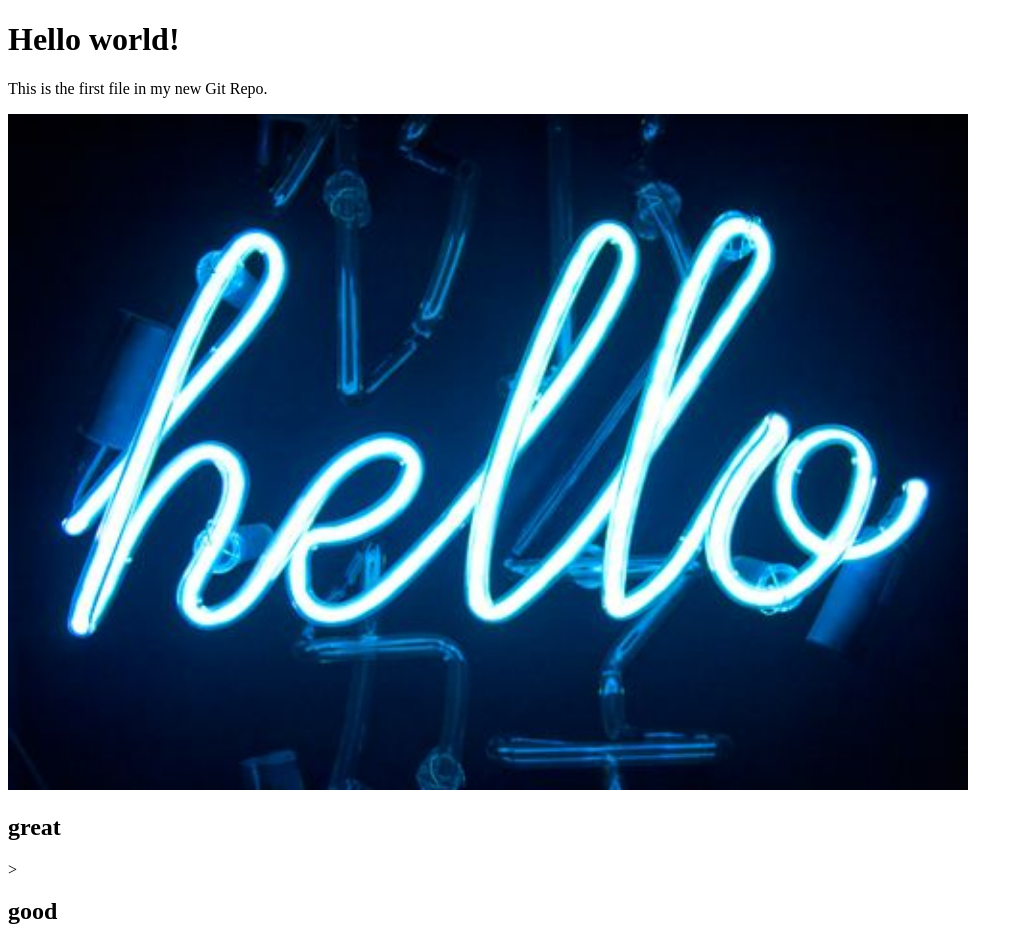
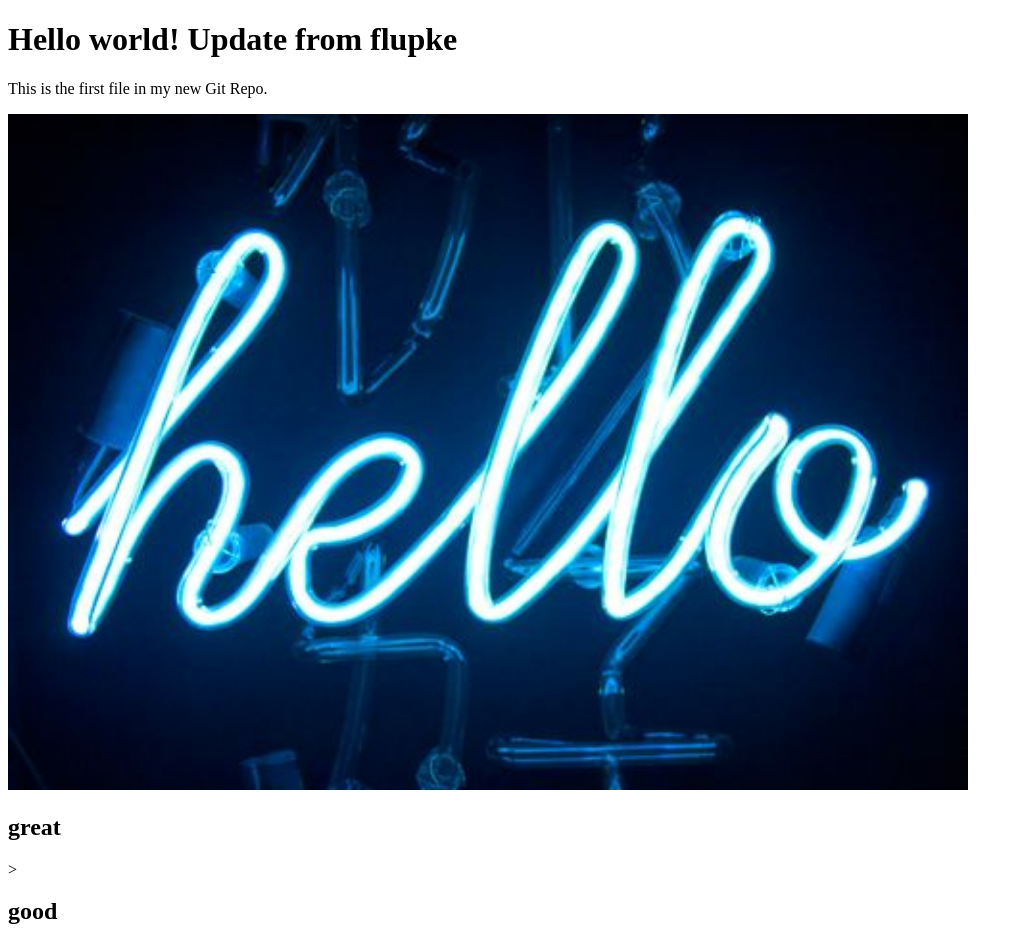
Before and after one commit to AmsTic/myproject, a plain HTML site: page Index.html in a window 1280 px wide. Shown: the whole page, without its empty margins (0-1023 px from the left). Drawn offline with Linux system fonts and the light colour scheme.

Commit message:
Update Index.html

```diff
--- a/Index.html
+++ b/Index.html
@@ -5,7 +5,7 @@
 </head>
 <body>
 
-<h1>Hello world!</h1>
+<h1>Hello world! Update from flupke</h1>
 <p>This is the first file in my new Git Repo.</p>
 <div><img src="img_hello_world.jpg" alt="Hello World from Space"
     style="width:100%;max-width:960px"></div>
```
